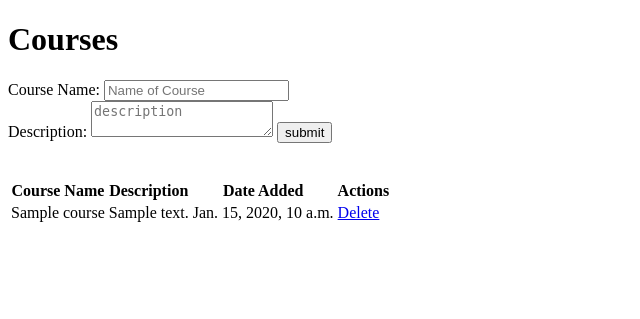
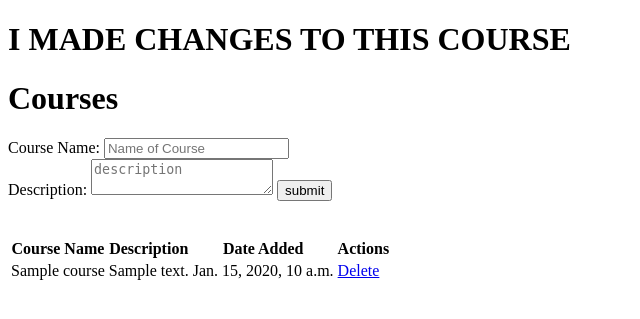
Before and after one commit to Andyvn2/deployment, a Django app: template apps/blogs_app/templates/blogs_app/index.html in a window 1280 px wide. Shown: the top 319 px of the page, without its empty margins (0-640 px from the left). Run offline with Django 3.2, Linux system fonts and the light colour scheme; the template is opened without the code that fills it: most values are stand-ins (such as "Sample title", 1, 10 or a date in 2020).

Commit message:
I made changes to the html

```diff
--- a/apps/blogs_app/templates/blogs_app/index.html
+++ b/apps/blogs_app/templates/blogs_app/index.html
@@ -4,6 +4,8 @@
 	<title>Courses</title>
 </head>
 <body>
+	<h1>I MADE CHANGES TO THIS COURSE</h1>
+
 	<h1>Courses</h1>
 	{% if messages %}
 	<ul>
```
